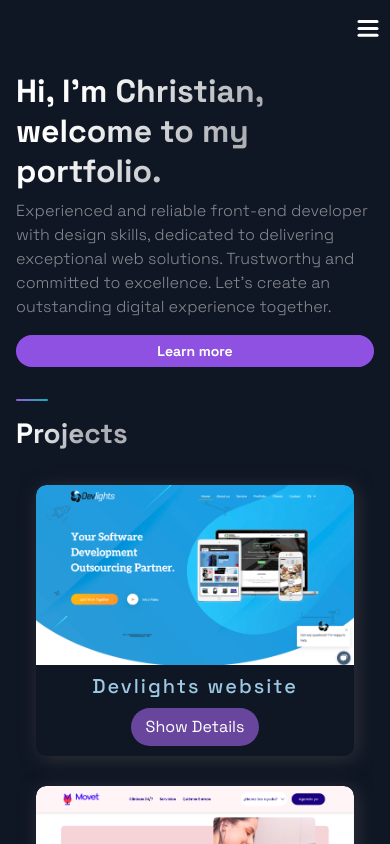
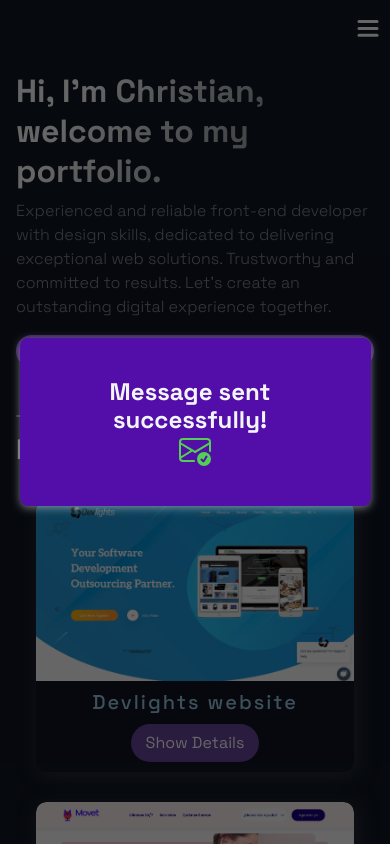
Before and after one commit to xtianmarucco/christian-portfolio, a Next.js app in the folder client/: page / in a window 390 px wide. Shown: the top 844 px of the page. Built offline with nearby package versions, Linux system fonts and the light colour scheme.

Commit message:
modal responsive and added new routes

```diff
--- a/client/src/components/Header/Header.js
+++ b/client/src/components/Header/Header.js
@@ -40,7 +40,7 @@ const Header = () => (
         </Link>
       </li>
       <li>
-        <Link href="#about">
+        <Link href="#contact">
          <NavLink>Contact</NavLink>
         </Link>
       </li>
--- a/client/src/components/Hero/Hero.js
+++ b/client/src/components/Hero/Hero.js
@@ -8,7 +8,7 @@ const Hero = (props) => (
 <Section row nopadding>
   <LeftSection>
     <SectionTitle>Hi, I'm Christian, welcome to my portfolio. </SectionTitle>
-    <SectionText>Experienced and reliable front-end developer with design skills, dedicated to delivering exceptional web solutions. Trustworthy and committed to excellence. Let's create an outstanding digital experience together.</SectionText>
+    <SectionText>Experienced and reliable front-end developer with design skills, dedicated to delivering exceptional web solutions. Trustworthy and committed to results. Let's create an outstanding digital experience together.</SectionText>
     <Button  onClick={()=> window.location = "www.google.com"} >Learn more</Button>
   </LeftSection>
 
--- a/client/src/components/Modal/ModalSuccesStyles.js
+++ b/client/src/components/Modal/ModalSuccesStyles.js
@@ -23,6 +23,10 @@ padding: 20px;
 border-radius: 8px;
 box-shadow: 0 2px 8px #e2e4e97d;
 height: 20%;
+@media (max-width: 810px) {
+  width: 90%;
+}
+
 &:hover {
   cursor: pointer;
   }
@@ -32,9 +36,27 @@ height: 20%;
 
 export const ModalTitle = styled.h2`
   margin-right: 10px;
+
+  @media (max-width: 810px) {
+    text-align:center;
+  }
+
 `;
 
 export const MessageContainer = styled.div`
 display:flex;
 flex-direction: row:
+
+@media (max-width: 810px) {
+  display: flex;
+    flex-direction: column;
+    align-items: center;
+}
+@media (max-width: 450px) {
+  display: flex;
+    flex-direction: column;
+    align-items: center;
+}
+
+}
 `;
--- a/client/src/components/Projects/Projects.js
+++ b/client/src/components/Projects/Projects.js
@@ -44,7 +44,7 @@ const Projects = () => {
   };
 
   return (
-    <Section nopadding id="projects">
+    <Section  id="projects">
       <SectionDivider></SectionDivider>
       <SectionTitle main>Projects</SectionTitle>
       <GridContainer>
--- a/client/src/components/TimeLine/TimeLine.js
+++ b/client/src/components/TimeLine/TimeLine.js
@@ -1,9 +1,24 @@
-import React, { useState, useRef, useEffect } from 'react';
+import React, { useState, useRef, useEffect } from "react";
 
-import { CarouselButton, CarouselButtonDot, CarouselButtons, CarouselContainer, CarouselItem, CarouselItemImg, CarouselItemText, CarouselItemTitle, CarouselMobileScrollNode } from './TimeLineStyles';
-import { Section, SectionDivider, SectionText, SectionTitle } from '../../styles/GlobalComponents';
-import { TimeLineData } from '../../constants/constants';
-import DownloadCv from '../DownloadCvButton/DownloadCv';
+import {
+  CarouselButton,
+  CarouselButtonDot,
+  CarouselButtons,
+  CarouselContainer,
+  CarouselItem,
+  CarouselItemImg,
+  CarouselItemText,
+  CarouselItemTitle,
+  CarouselMobileScrollNode,
+} from "./TimeLineStyles";
+import {
+  Section,
+  SectionDivider,
+  SectionText,
+  SectionTitle,
+} from "../../styles/GlobalComponents";
+import { TimeLineData } from "../../constants/constants";
+import DownloadCv from "../DownloadCvButton/DownloadCv";
 
 const TOTAL_CAROUSEL_COUNT = TimeLineData.length;
 
@@ -12,55 +27,67 @@ const Timeline = () => {
   const carouselRef = useRef();
 
   const scroll = (node, left) => {
-    return node.scrollTo({ left, behavior: 'smooth' });
-  }
+    return node.scrollTo({ left, behavior: "smooth" });
+  };
 
   const handleClick = (e, i) => {
     e.preventDefault();
 
     if (carouselRef.current) {
-      const scrollLeft = Math.floor(carouselRef.current.scrollWidth * 0.7 * (i / TimeLineData.length));
+      const scrollLeft = Math.floor(
+        carouselRef.current.scrollWidth * 0.7 * (i / TimeLineData.length)
+      );
 
       scroll(carouselRef.current, scrollLeft);
     }
-  }
+  };
 
   const handleScroll = () => {
     if (carouselRef.current) {
-      const index = Math.round((carouselRef.current.scrollLeft / (carouselRef.current.scrollWidth * 0.7)) * TimeLineData.length);
+      const index = Math.round(
+        (carouselRef.current.scrollLeft /
+          (carouselRef.current.scrollWidth * 0.7)) *
+          TimeLineData.length
+      );
 
       setActiveItem(index);
     }
-  }
+  };
 
   // snap back to beginning of scroll when window is resized
   // avoids a bug where content is covered up if coming from smaller screen
   useEffect(() => {
     const handleResize = () => {
       scroll(carouselRef.current, 0);
-    }
+    };
 
-    window.addEventListener('resize', handleResize);
+    window.addEventListener("resize", handleResize);
   }, []);
 
   return (
-    <Section >
+    <Section id="about">
       <SectionDivider></SectionDivider>
-      <SectionTitle main >About Me</SectionTitle>
+      <SectionTitle main>About Me</SectionTitle>
       <SectionText>
-      The purpose of JavaScript Mastery is to help aspiring and established developers to take their development skills to the next level and build awesome apps.
+        I'm from Argentina, I'm 35 years old, I live in Resistencia, Chaco. I'm
+        a passionate person who loves technology, music, and sports. I consider
+        myself an easygoing person who likes to meet new people and places. I'm
+        a self-taught person, who has always been driven by curiosity and I'm
+        always eager to learn new things and live new experiences.{" "}
       </SectionText>
       <CarouselContainer ref={carouselRef} onScroll={handleScroll}>
         <>
           {TimeLineData.map((item, index) => (
             <CarouselMobileScrollNode
               key={index}
-              final={index === TOTAL_CAROUSEL_COUNT - 1}>
+              final={index === TOTAL_CAROUSEL_COUNT - 1}
+            >
               <CarouselItem
                 index={index}
                 id={`carousel__item-${index}`}
                 active={activeItem}
-                onClick={(e) => handleClick(e, index)}>
+                onClick={(e) => handleClick(e, index)}
+              >
                 <CarouselItemTitle>
                   {`${item.year}`}
                   <CarouselItemImg
@@ -68,7 +95,8 @@ const Timeline = () => {
                     height="6"
                     viewBox="0 0 208 6"
                     fill="none"
-                    xmlns="http://www.w3.org/2000/svg">
+                    xmlns="http://www.w3.org/2000/svg"
+                  >
                     <path
                       fill-rule="evenodd"
                       clip-rule="evenodd"
@@ -83,7 +111,8 @@ const Timeline = () => {
                         y1="0.5"
                         x2="208"
                         y2="0.500295"
-                        gradientUnits="userSpaceOnUse">
+                        gradientUnits="userSpaceOnUse"
+                      >
                         <stop stop-color="white" />
                         <stop
                           offset="0.79478"
@@ -108,7 +137,8 @@ const Timeline = () => {
               index={index}
               active={activeItem}
               onClick={(e) => handleClick(e, index)}
-              type="button">
+              type="button"
+            >
               <CarouselButtonDot active={activeItem} />
             </CarouselButton>
           );
@@ -116,9 +146,7 @@ const Timeline = () => {
       </CarouselButtons>
       <br></br>
 
-      <DownloadCv>
-
-      </DownloadCv>
+      <DownloadCv></DownloadCv>
     </Section>
   );
 };
--- a/client/src/hooks/useContactForm.js
+++ b/client/src/hooks/useContactForm.js
@@ -9,7 +9,7 @@ const useContactForm = () => {
 
   // Open modal
 
-  const [showModal, setShowModal] = useState(false); // Initialize the modal state to false
+  const [showModal, setShowModal] = useState(true); // Initialize the modal state to false
 
   //   Form validation state
   const [errors, setErrors] = useState({});
--- a/client/src/pages/index.js
+++ b/client/src/pages/index.js
@@ -7,22 +7,32 @@ import Technologies from "../components/Technologies/Technologies";
 import Timeline from "../components/TimeLine/TimeLine";
 import { Layout } from "../layout/Layout";
 import { Section } from "../styles/GlobalComponents";
-
+import BgAnimation from "../components/BackgrooundAnimation/BackgroundAnimation";
+import { motion, useAnimation } from "framer-motion";
 
 const Home = () => {
+  // const controls = useAnimation();
+
+  // const handleScrollToSection = (sectionId) => {
+  //   const sectionElement = document.getElementById(sectionId);
+  //   if (sectionElement) {
+  //     controls.start({
+  //       y: sectionElement.offsetTop - 50, // You can adjust the offset to fit your layout
+  //       transition: { duration: 0.6, ease: "easeInOut" },
+  //     });
+  //   }
+  // };
   return (
     <Layout>
-      <Section >
-        <Hero  />
-       {/* //<BgAnimation /> */}
+      <Section>
+        <Hero />
+        {/* <BgAnimation /> */}
       </Section>
-      <Projects  />
-      <Technologies />
-      <Timeline />
-      <ContactMe/>
+      <Projects id="projects" />
+      <Technologies id="technologies" />
+      <Timeline id="timeline" />
+      <ContactMe id="contact" />
       {/* <Acomplishments /> */}
-
-
     </Layout>
   );
 };
```
Also changed, not shown: client/src/components/ContactForm/ContactFormStyles.js (line endings or trailing spaces).
